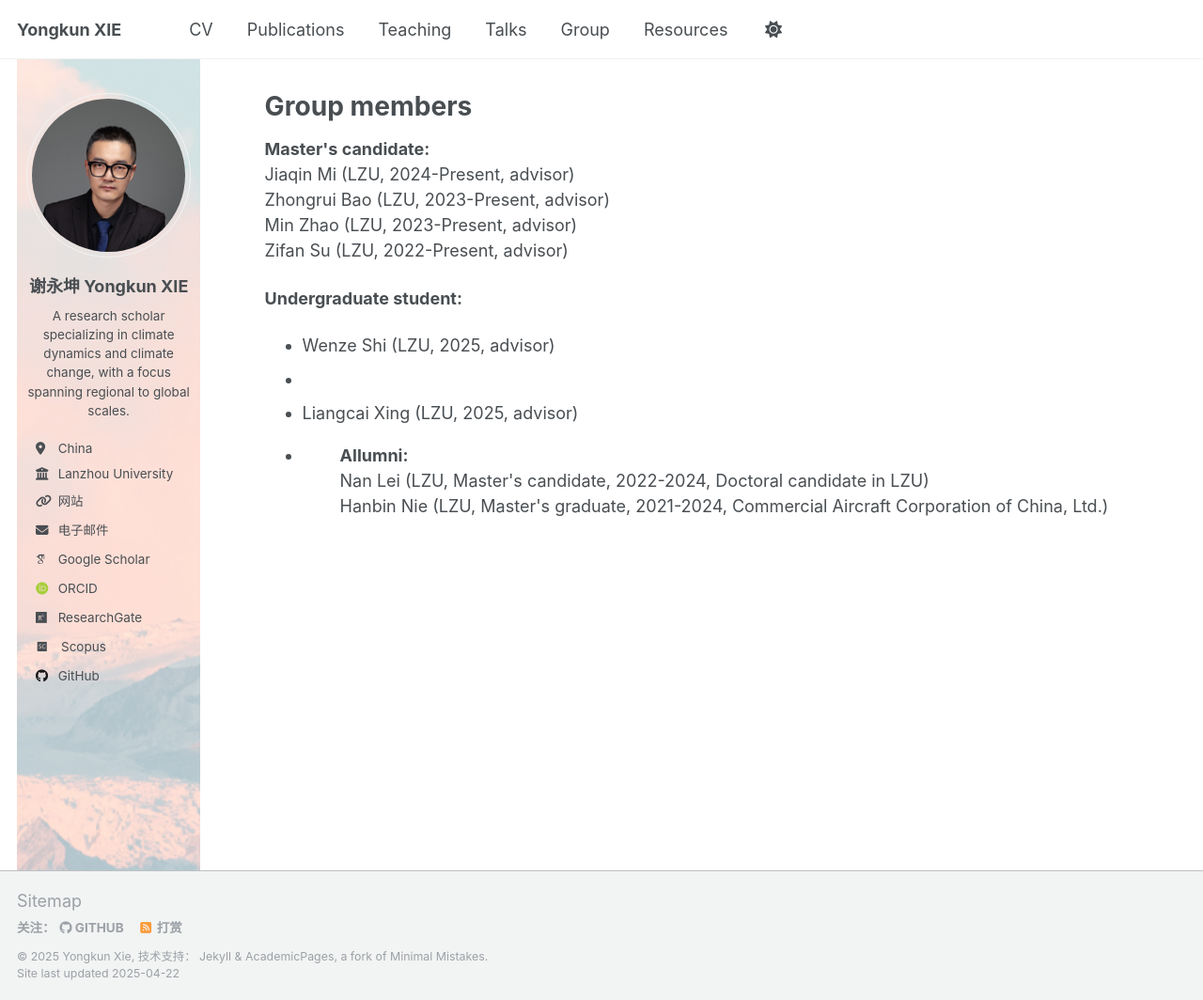
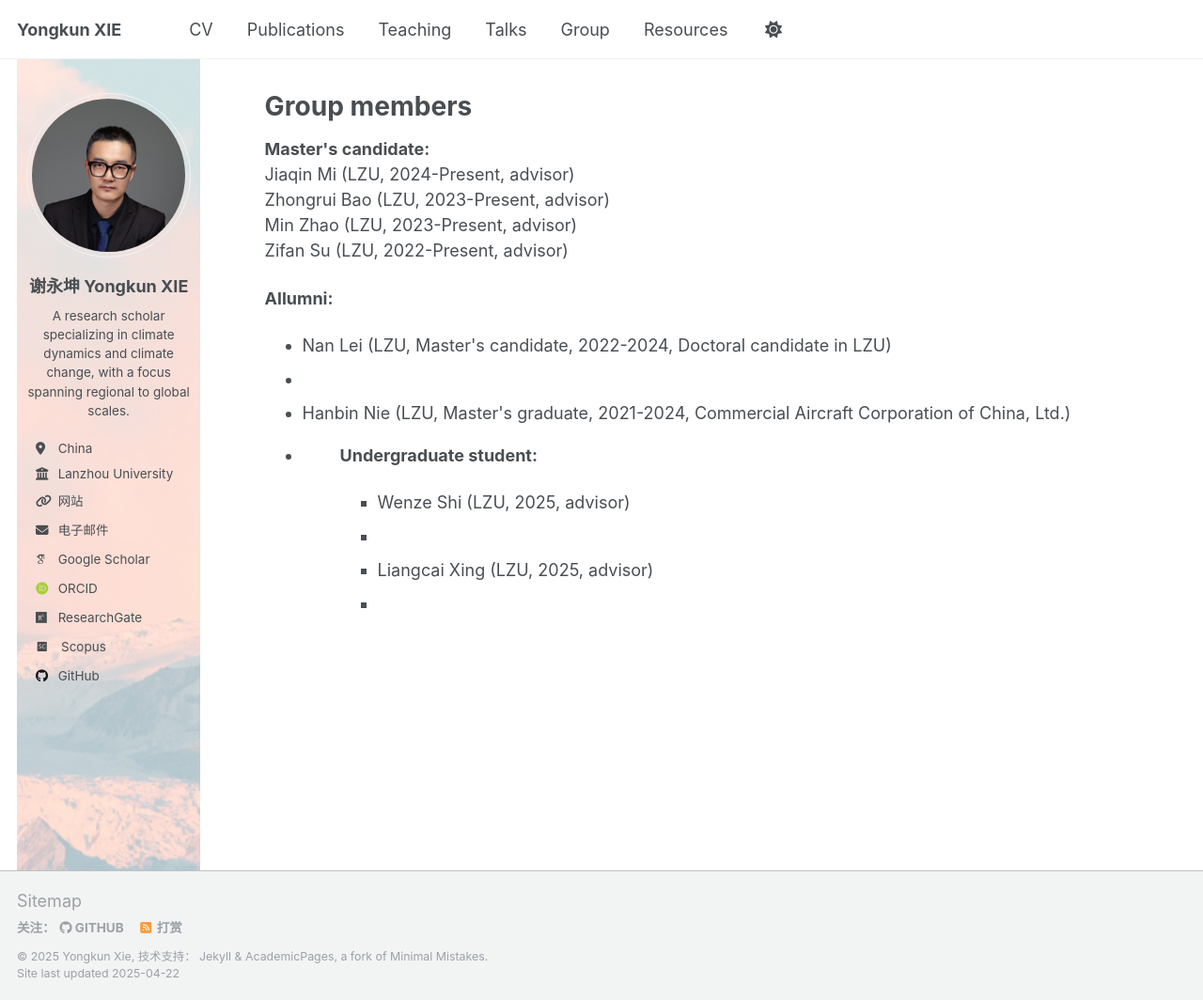
Before and after one commit to yongkunxie/yongkunxie.github.io, a Jekyll site: the page built from _pages/portfolio.html, in a window 1280 px wide and 1064 px high. Shown: the whole window at 94% size. Built offline with Jekyll 4.4.1, drawn with Linux system fonts in a browser that asks for light colours; some web fonts are replaced.

Commit message:
Update portfolio.html

```diff
--- a/_pages/portfolio.html
+++ b/_pages/portfolio.html
@@ -11,16 +11,17 @@ Zhongrui Bao (LZU, 2023-Present, advisor)<br>
 Min Zhao (LZU, 2023-Present, advisor)<br>
 Zifan Su (LZU, 2022-Present, advisor)</p>
 
+<p><strong>Allumni:</strong><br>
+<ul>
+ <li>Nan Lei (LZU, Master's candidate, 2022-2024, Doctoral candidate in LZU)<li>
+ <li>Hanbin Nie (LZU, Master's graduate, 2021-2024, Commercial Aircraft Corporation of China, Ltd.)<li>
+<ul>
+
 <p><strong>Undergraduate student:</strong><br>
 <ul>
  <li>Wenze Shi (LZU, 2025, advisor)<li>
  <li>Liangcai Xing (LZU, 2025, advisor)<li>
 <ul>
-
-<p><strong>Allumni:</strong><br>
-Nan Lei (LZU, Master's candidate, 2022-2024, Doctoral candidate in LZU)<br>
-Hanbin Nie (LZU, Master's graduate, 2021-2024, Commercial Aircraft Corporation of China, Ltd.)</p>
-
 
 {% include base_path %}
 
```
